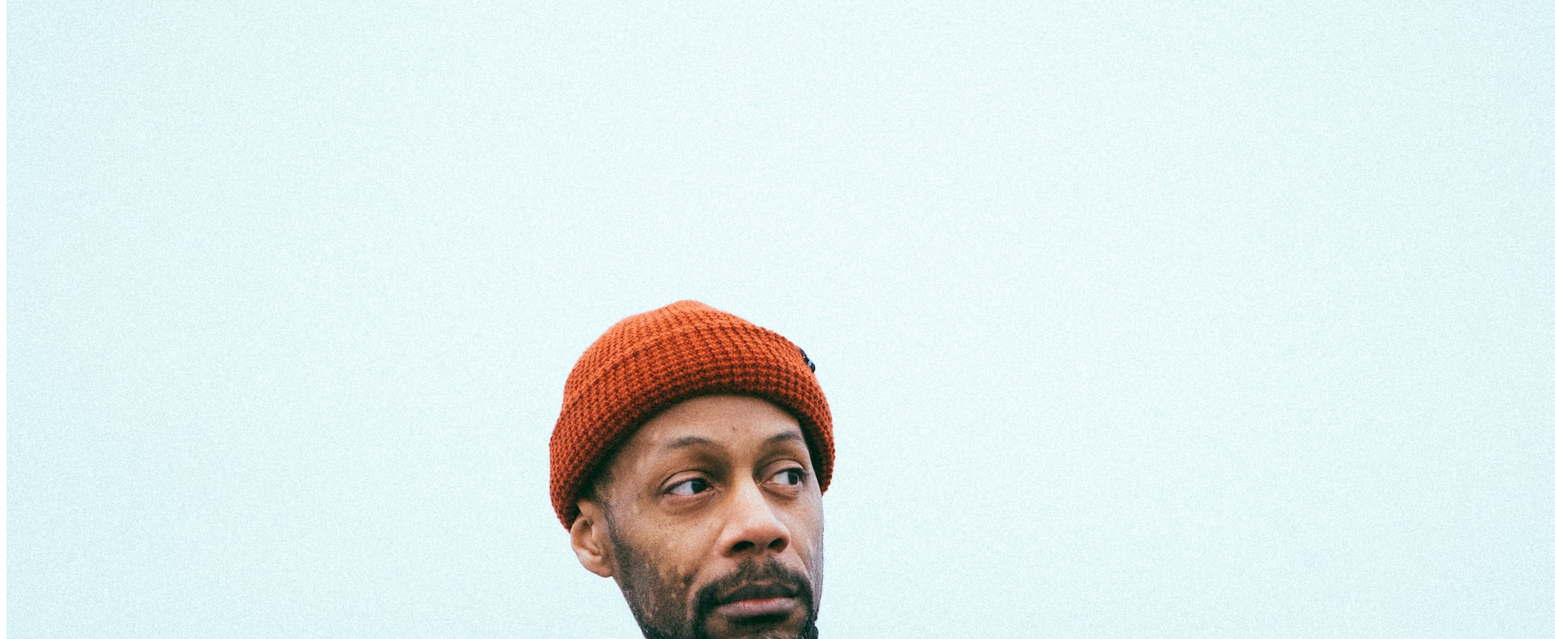
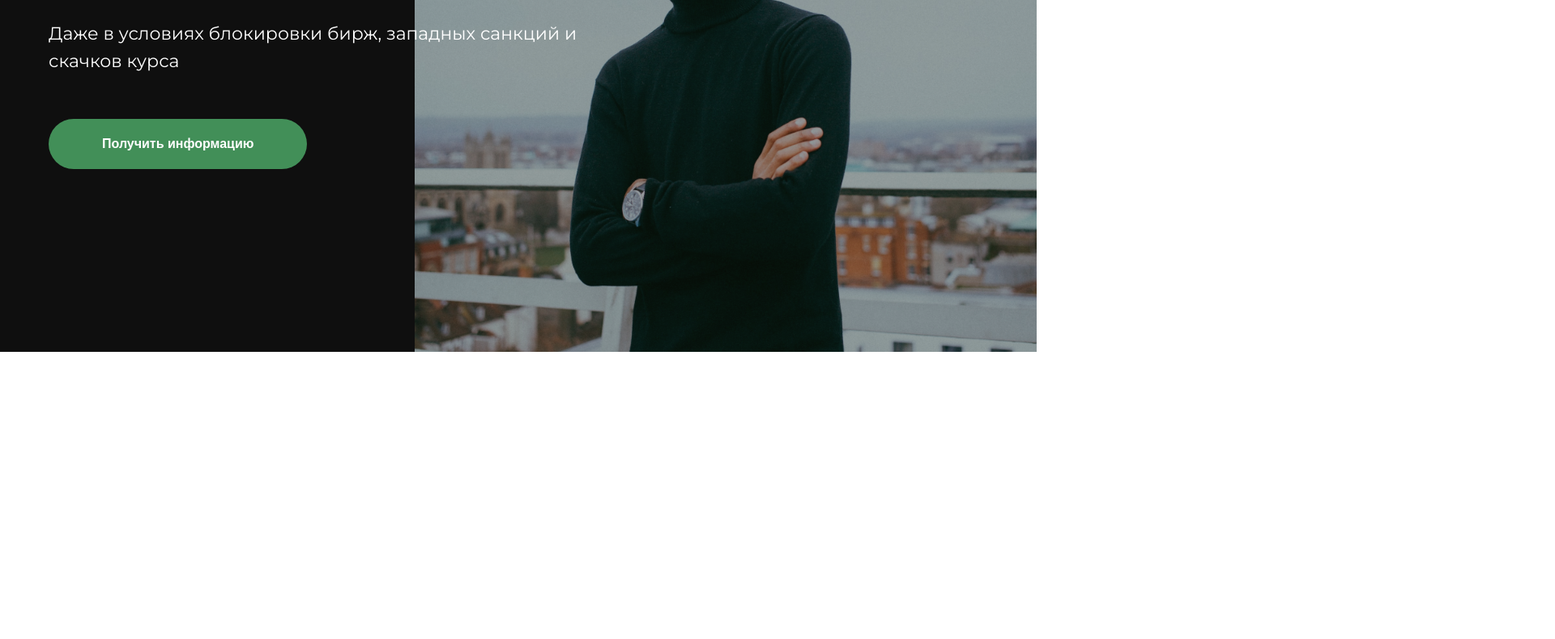
Before and after one commit to WebSanrio/ads-pmj, a plain HTML site: page index.html in a window 1280 px wide. Shown: the part 365-1155 px from the top of the page at 81% size, 1920 px wide, since content can reach past the window. After the commit the page ends 800 px from the top, so only its background shows below. Drawn offline with nearby package versions, Linux system fonts and the light colour scheme; the site is published under a folder, as on GitHub Pages, so addresses that start at the root find nothing.

Commit message:
Update index.html

```diff
--- a/index.html
+++ b/index.html
@@ -7,8 +7,8 @@
     <link rel="preconnect" href="https://fonts.googleapis.com">
 <link rel="preconnect" href="https://fonts.gstatic.com" crossorigin>
 <link href="https://fonts.googleapis.com/css2?family=Montserrat:wght@400;600;700&display=swap" rel="stylesheet">
-    <link rel="stylesheet" href="/css/normalize.css" />
-    <link rel="stylesheet" href="/css/style.css" />
+    <link rel="stylesheet" href="normalize.css" />
+    <link rel="stylesheet" href="style.css" />
     <title>PMJ</title>
   </head>
   <body>
```
